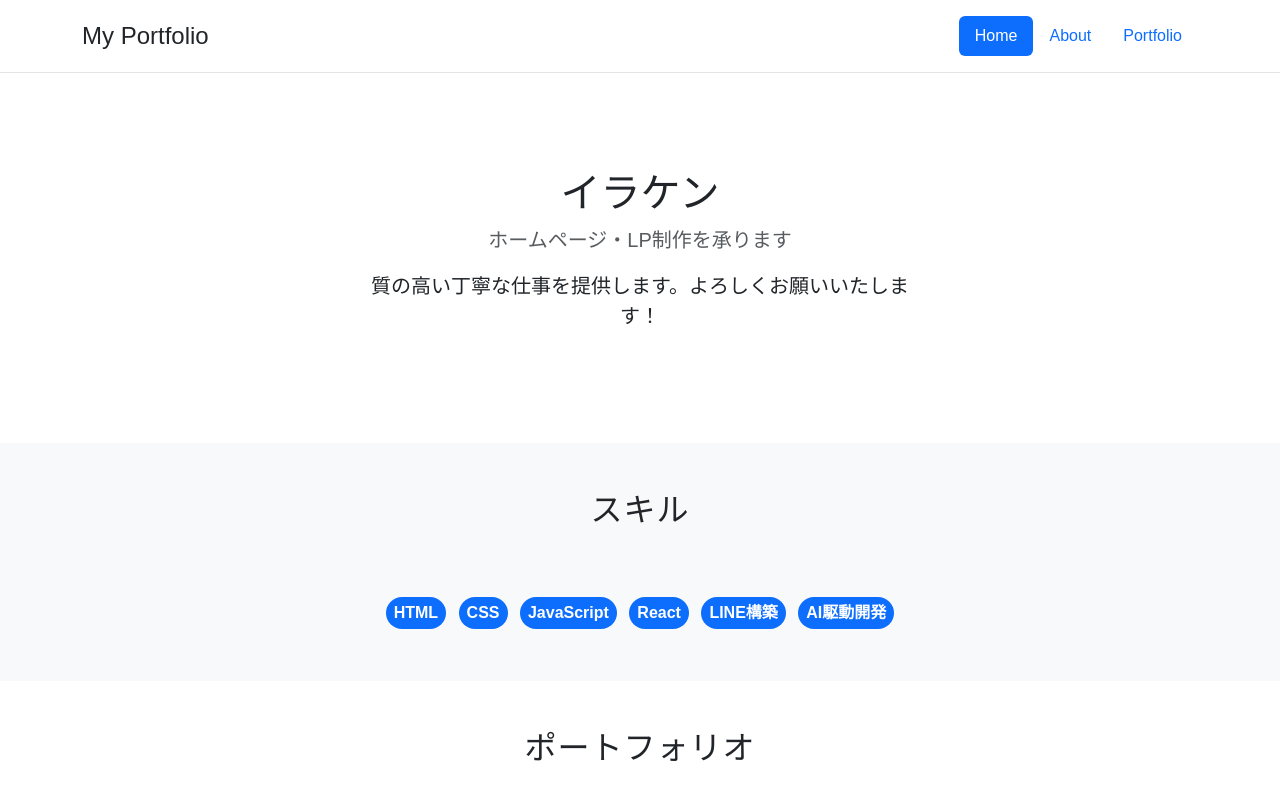
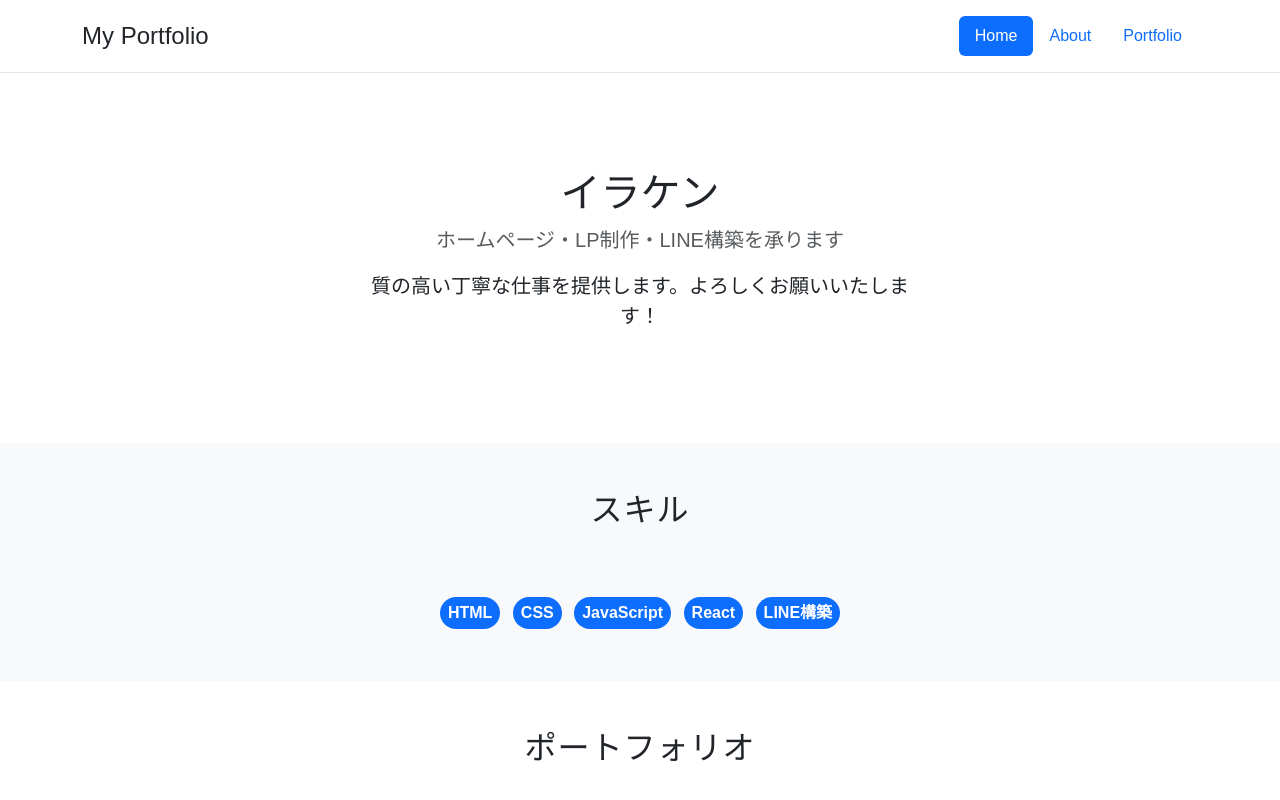
Before and after one commit to kenta-irami/my-portfolio, a plain HTML site: page index.html in a window 1280 px wide. Shown: the top 800 px of the page. Drawn offline with nearby package versions, Linux system fonts and the light colour scheme.

Commit message:
文字ちょっと変更

```diff
--- a/index.html
+++ b/index.html
@@ -46,7 +46,9 @@
         <div class="row py-lg-5">
           <div class="col-lg-6 col-md-8 mx-auto">
             <h1 class="fw-light">イラケン</h1>
-            <p class="lead text-muted">ホームページ・LP制作を承ります</p>
+            <p class="lead text-muted">
+              ホームページ・LP制作・LINE構築を承ります
+            </p>
             <p class="lead">
               質の高い丁寧な仕事を提供します。よろしくお願いいたします！
             </p>
@@ -73,9 +75,6 @@
             >
             <span class="badge bg-primary rounded-pill fs-6 p-2 m-1 skill-badge"
               >LINE構築</span
-            >
-            <span class="badge bg-primary rounded-pill fs-6 p-2 m-1 skill-badge"
-              >AI駆動開発</span
             >
           </div>
         </div>
```
